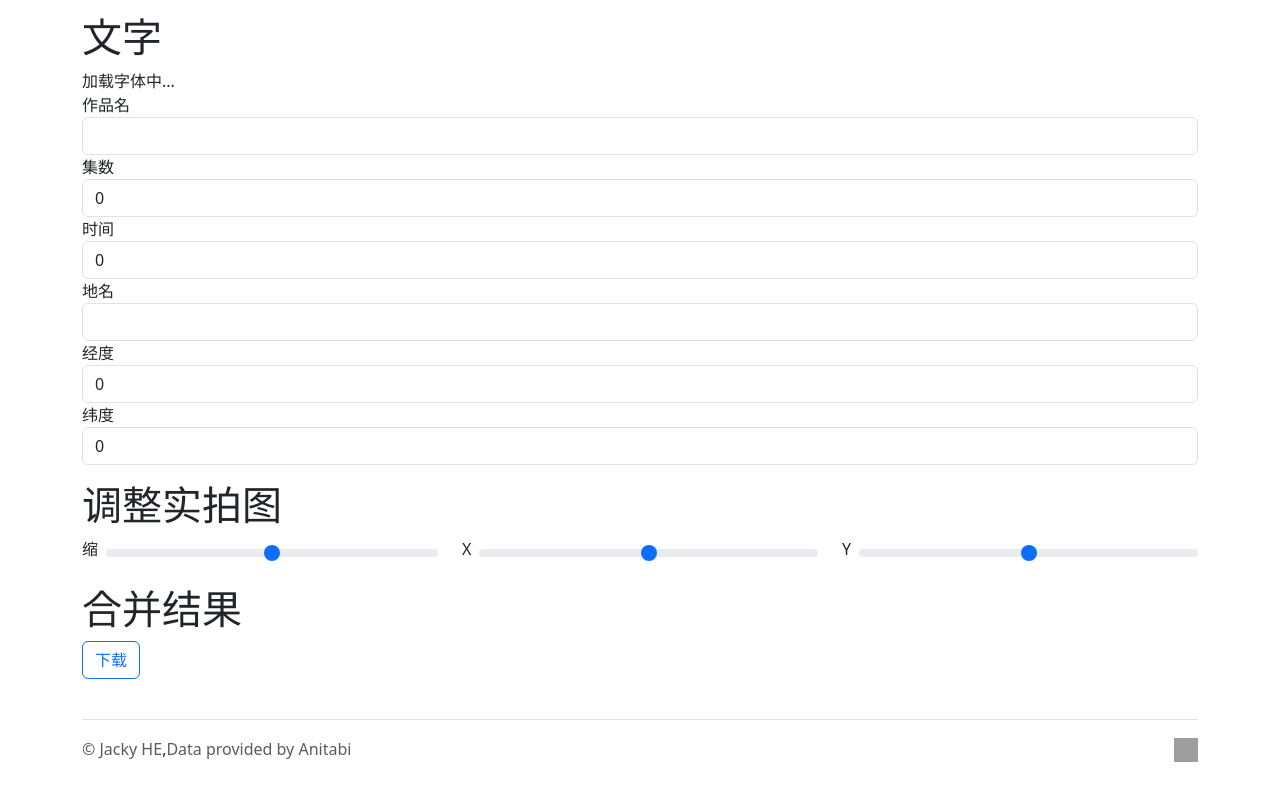
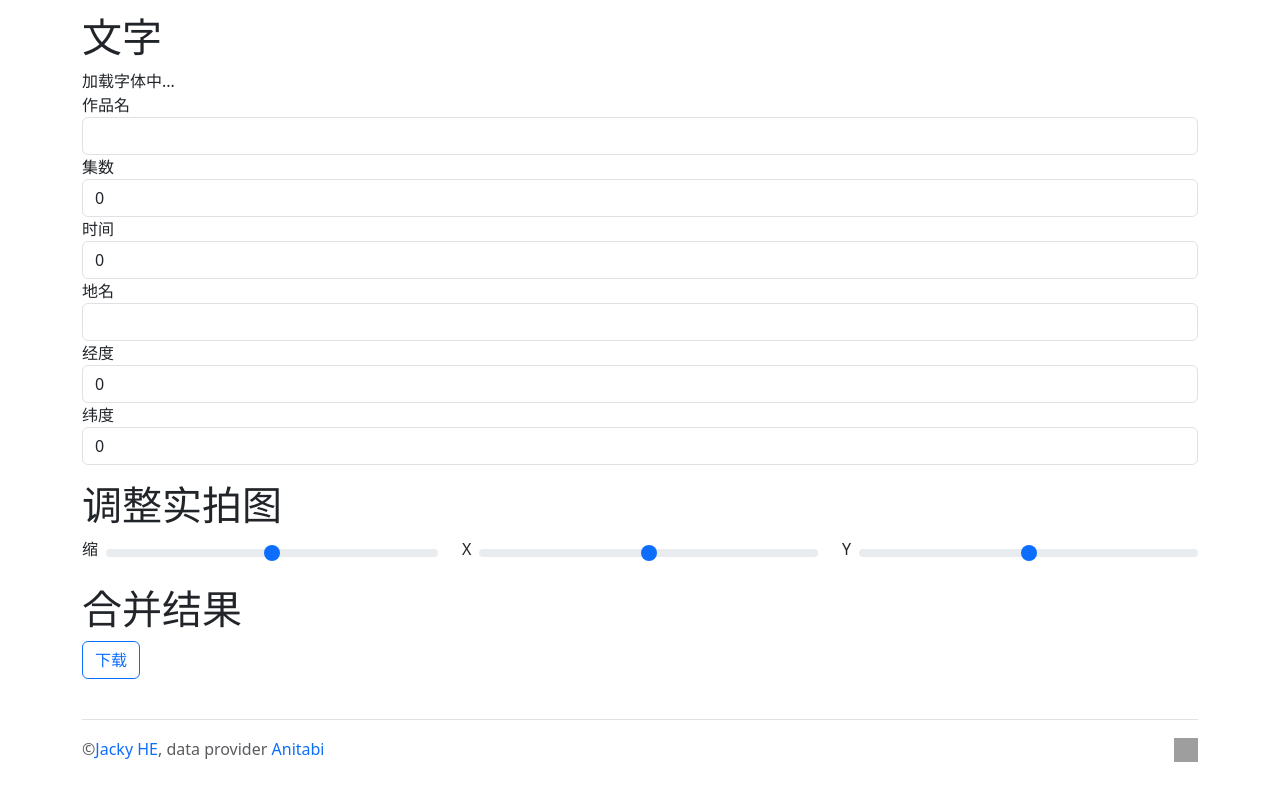
Before and after one commit to anitabi/IMHere, a React (Create React App) app: page / in a window 1280 px wide. Shown: the part 392-1192 px from the top of the page. Built offline with nearby package versions, Linux system fonts and the light colour scheme; grey boxes are pictures that could not be loaded; a web font is replaced by a local one.

Commit message:
update style

```diff
--- a/src/App.js
+++ b/src/App.js
@@ -390,11 +390,15 @@ function App() {
         </div>
 
         <footer class="d-flex flex-wrap justify-content-between align-items-center py-3 my-4 border-top">
-          <div class="col-md-4 d-flex align-items-center">
-            <a href="https://github.com/ihkk" class="link" target="_blank" style={{ textDecoration: "none" }}><span class="mb-3 mb-md-0 text-muted">© Jacky HE</span></a>, <span class="text-muted"> Data provided by Anitabi</span>
+          <div class="col-9 d-flex align-items-center">
+            <span class="mb-md-0 text-muted">
+              ©
+              <a href="https://github.com/ihkk" class="link" target="_blank" style={{ textDecoration: "none" }}>Jacky HE</a>,
+              data provider <a href="https://anitabi.cn/" class="link" target="_blank" style={{ textDecoration: "none" }}>Anitabi</a>
+            </span>
           </div>
 
-          <ul class="nav col-md-4 justify-content-end list-unstyled d-flex">
+          <ul class="nav col-3 justify-content-end list-unstyled d-flex">
             <li class="ms-3">
               <a className="text-muted" target="_blank" href="https://github.com/ihkk/imhere">
                 <img src="https://github.githubassets.com/assets/GitHub-Mark-ea2971cee799.png" alt="GitHub Logo" style={{ width: '24px', height: '24px' }} />
```
